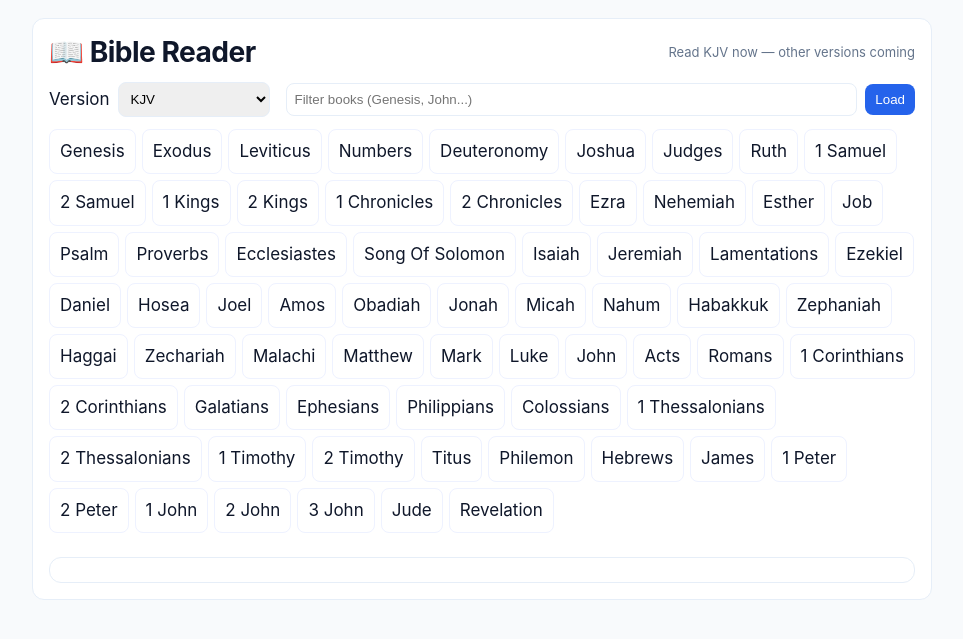
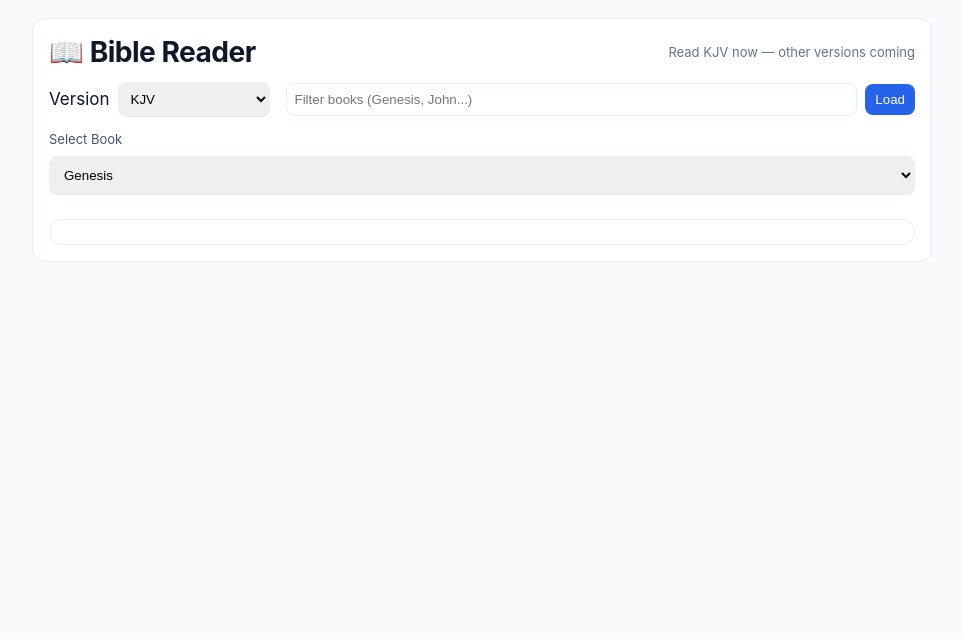
Before and after one commit to mansli7/mansli7.github.io, a Jekyll site: the page bible/index.html, which Jekyll copies as it is, in a window 1280 px wide. Shown: the top 639 px of the page, without its empty margins (158-1121 px from the left). Built offline with Jekyll 4.4.1, drawn with Linux system fonts in a browser that asks for light colours; part of the change alters nothing that is shown.

Commit message:
Bible reader: use dropdown with Old/Testament and New Testament optgroups

```diff
--- a/bible/index.html
+++ b/bible/index.html
@@ -42,7 +42,10 @@
         <button id="loadBook" style="padding:8px 10px;background:#2563eb;color:#fff;border-radius:8px;border:none">Load</button>
       </div>
 
-      <div class="books" id="books"></div>
+      <div style="margin-top:12px">
+        <label for="book-select" style="display:block;font-size:13px;color:#475569;margin-bottom:6px">Select Book</label>
+        <select id="book-select" style="width:100%;padding:10px;border-radius:8px;border:1px solid #e6eef8"></select>
+      </div>
       <div class="chapters" id="chapters"></div>
       <div class="verses panel" id="verses" style="margin-top:12px;padding:12px"></div>
     </div>
@@ -63,15 +66,20 @@
     let currentBook = null;
     let bookData = null;
 
-    function renderBookList(filter){
-      booksEl.innerHTML='';
+    function populateBookSelect(filter){
+      const sel = document.getElementById('book-select'); sel.innerHTML = '';
+      const ntIndex = bookOrder.indexOf('matthew');
+      const otGroup = document.createElement('optgroup'); otGroup.label = 'Old Testament';
+      const ntGroup = document.createElement('optgroup'); ntGroup.label = 'New Testament';
       for(let i=0;i<bookOrder.length;i++){
         const id = bookOrder[i]; const name = displayNames[i];
         if(filter && !name.toLowerCase().includes(filter.toLowerCase())) continue;
-        const el = document.createElement('div'); el.className='book'; el.textContent = name; el.dataset.book = id;
-        el.onclick = ()=>{ loadBook(id); };
-        booksEl.appendChild(el);
+        const opt = document.createElement('option'); opt.value = id; opt.textContent = name;
+        if(i < ntIndex) otGroup.appendChild(opt); else ntGroup.appendChild(opt);
       }
+      if(otGroup.children.length) sel.appendChild(otGroup);
+      if(ntGroup.children.length) sel.appendChild(ntGroup);
+      sel.onchange = ()=>{ const v = sel.value; if(v) loadBook(v); };
     }
 
     async function loadBook(bookId){
@@ -117,11 +125,11 @@
 
     function escapeHtml(s){ return String(s).replace(/&/g,'&amp;').replace(/</g,'&lt;').replace(/>/g,'&gt;'); }
 
-    loadBookBtn.addEventListener('click', ()=>{ const fname = bookFilter.value.trim(); if(!fname) return; const found = bookOrder.find(b=>b.includes(fname.toLowerCase()) || fname.toLowerCase().includes(b)); if(found) loadBook(found); else { renderBookList(fname); } });
-    bookFilter.addEventListener('input', ()=> renderBookList(bookFilter.value.trim()));
+    loadBookBtn.addEventListener('click', ()=>{ const fname = bookFilter.value.trim(); if(!fname) return; const found = bookOrder.find(b=>b.includes(fname.toLowerCase()) || fname.toLowerCase().includes(b)); if(found) { document.getElementById('book-select').value = found; loadBook(found); } else { populateBookSelect(fname); } });
+    bookFilter.addEventListener('input', ()=> populateBookSelect(bookFilter.value.trim()));
 
     // initial render
-    renderBookList('');
+    populateBookSelect('');
   </script>
 </body>
 </html>
```
